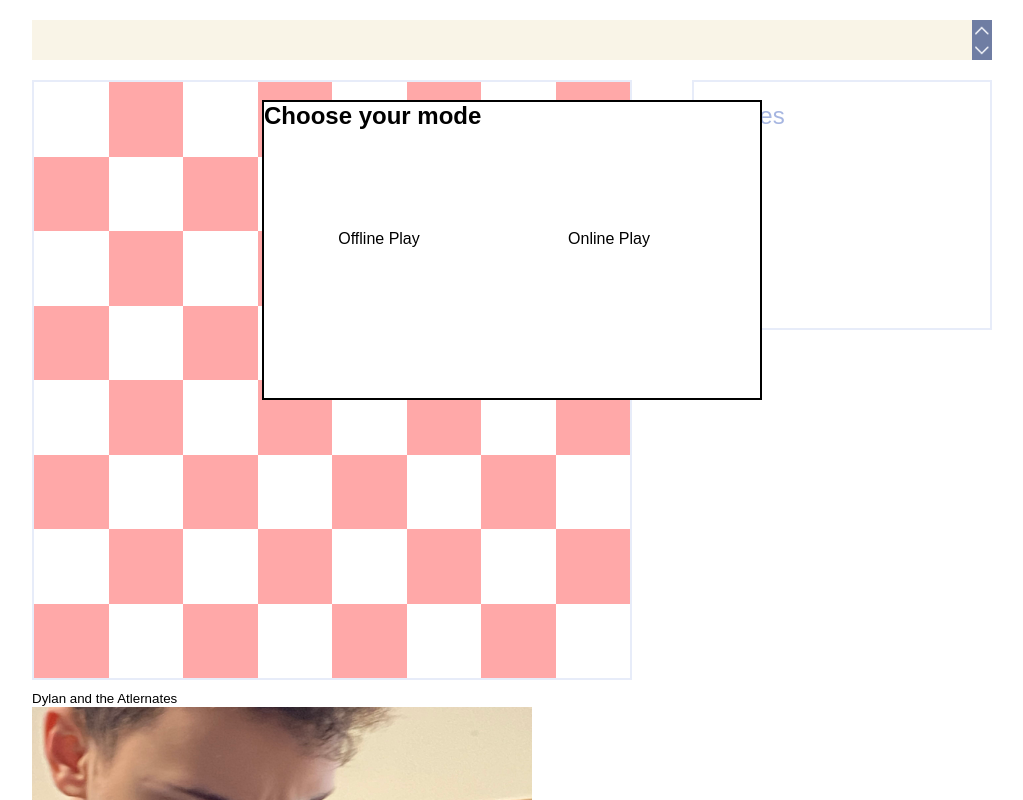
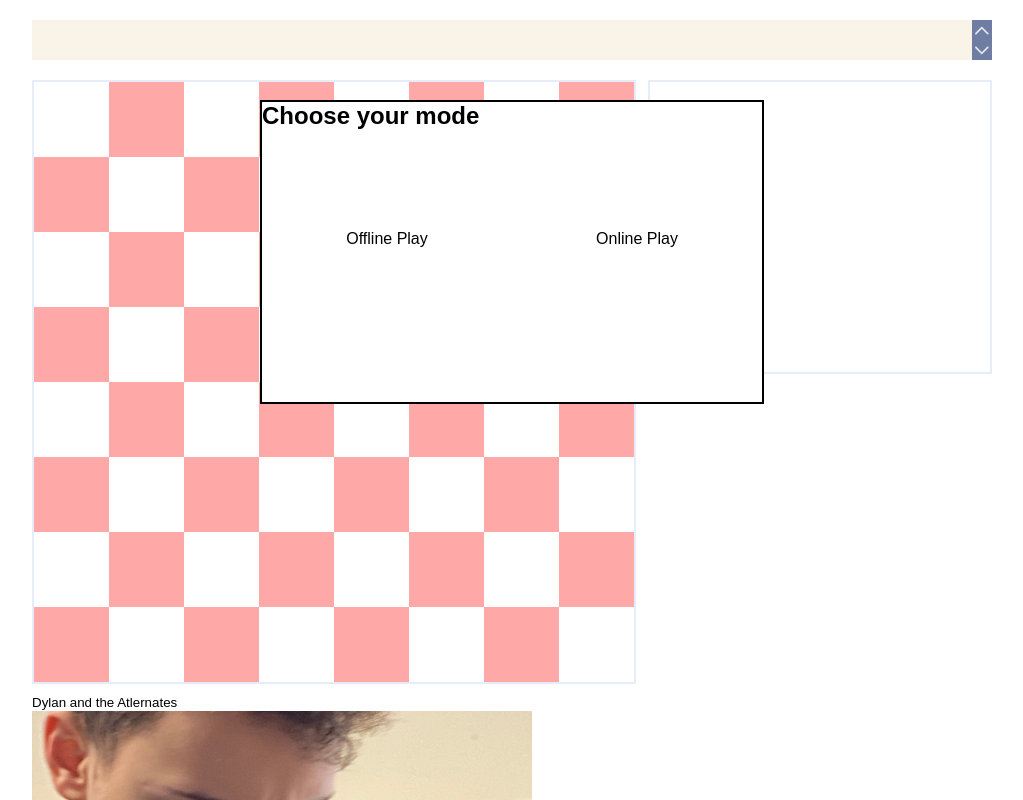
Before and after one commit to AlessandroCanto/_AnarchyChess_, a website: page main.html in a window 1280 px wide. Shown: the top 800 px of the page, without its empty margins (128-1151 px from the left). Drawn offline with nearby package versions, Linux system fonts and the light colour scheme; a web font is replaced by a local one.

Commit message:
Update styles.css

```diff
--- a/styles.css
+++ b/styles.css
@@ -10,15 +10,6 @@
 	visibility: hidden;
 	line-height: 0;
 	height: 0;
-}
-* {
-    margin: 0;
-    padding: 0;
-    box-sizing: border-box;
-}
-
-body {
-    font-family: sans-serif;
 }
 
 .container {
```
